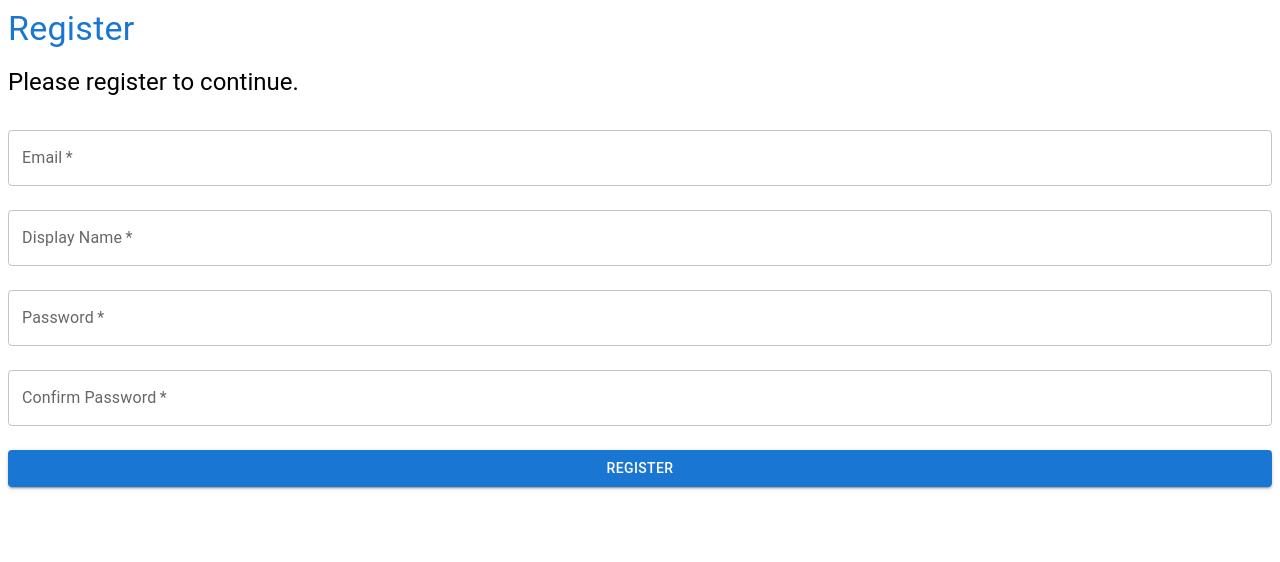
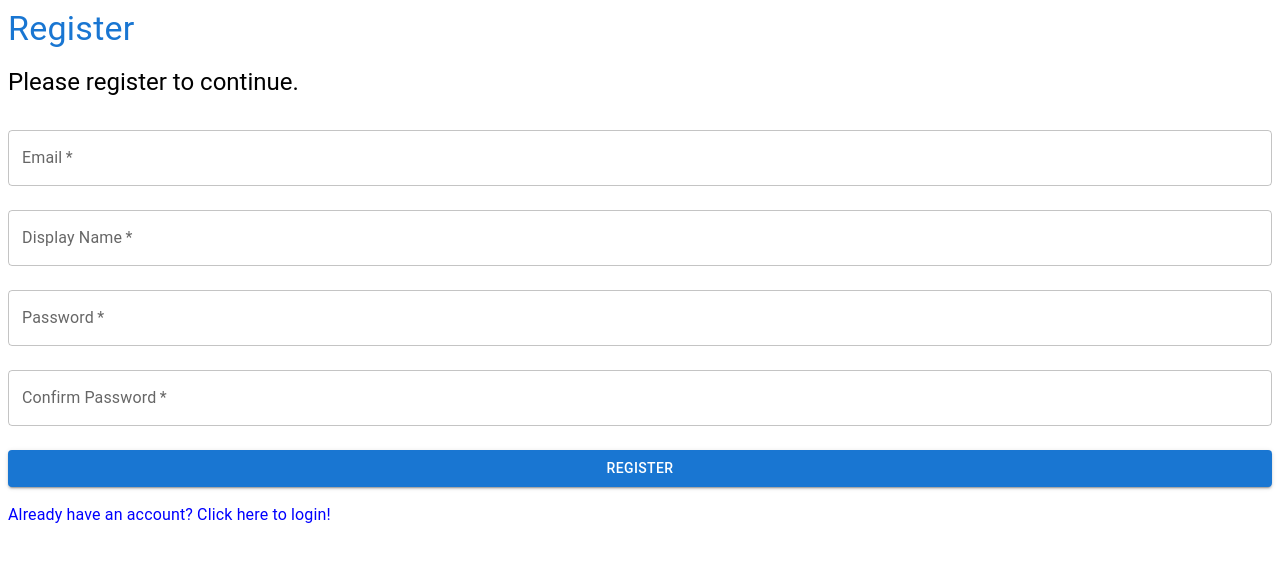
Before and after one commit to MichTak02/PB138-project-customer-support, a React (Vite) app in the folder frontend/: page /register in a window 1280 px wide. Shown: the top 562 px of the page. Built offline with nearby package versions, Linux system fonts and the light colour scheme; no server answers.

Commit message:
feat: add navigation fro mregister to login

```diff
--- a/frontend/src/pages/Register.tsx
+++ b/frontend/src/pages/Register.tsx
@@ -77,6 +77,9 @@ export function Register() {
                 </Button>
             </Box>
             {isError && <Typography color="error" sx={{ mt: 2 }}>Registration failed. Please try again.</Typography>}
+            <Typography color="blue" sx={{ mt: 2 }} onClick={() => navigate("/login")}>
+                Already have an account? Click here to login!
+            </Typography>
         </Page>
     );
 }
```
